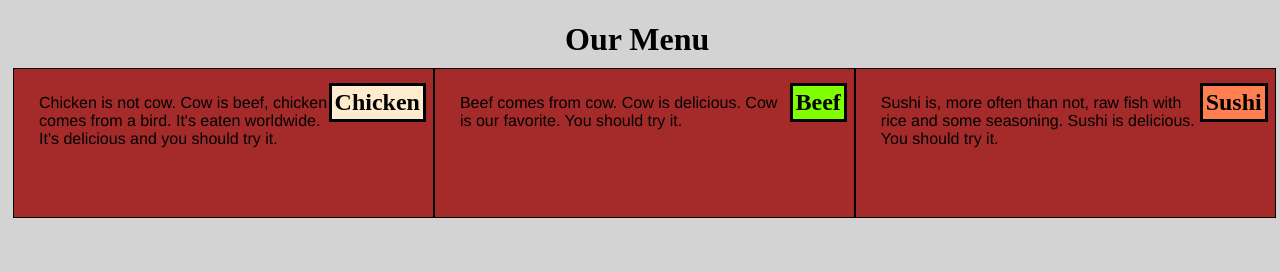
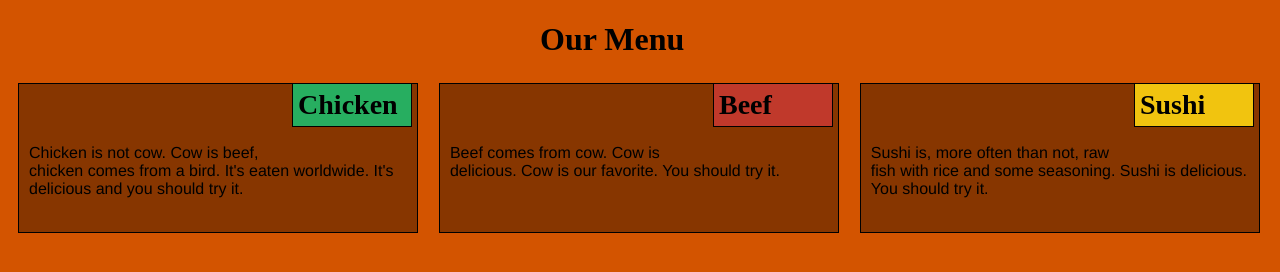
Before and after one commit to Hatchytt/courseraCoursework, a plain HTML site: page index.html in a window 1280 px wide. Drawn offline with Linux system fonts and the light colour scheme.

Commit message:
assignment complete

```diff
--- a/css/styles.css
+++ b/css/styles.css
@@ -1,42 +1,53 @@
 body {
-	background-color: lightgray;
+	background-color: #D35400;
+}
+
+.row {
+  width: 100%;
 }
 
 h1 {
-  margin-bottom: 5px;
-  width: 150px;
+  width: 200px;
+  font-size: 200%;
+  margin-bottom: 25px;
   margin-right: auto;
   margin-left: auto;
 }
 
 h2 {
-  border: 3px solid black;
-  padding: 3px;
+  width: 120px;
+  border: 1px solid black;
+  margin-top: 0px;
+  margin-right: 4%;
+  padding: 5px;
 	position: relative;
-  right: 3px;
+  font-size: 175%;
   float: right;
 }
 
 .t1 {
-  background-color: blanchedalmond;
+  background-color: #27AE60;
 }
 
 .t2 {
-  background-color: chartreuse;
+  background-color: #C0392B;
 }
 
 .t3 {
-  background-color: coral;
+  background-color: #F1C40F;
 }
 
 p {
   border: 1px solid black;
-  background-color: #A52A2A;
-  width: 100%;
+  background-color: #873600;
+  width: 95%;
   height: 150px;
-  padding: 25px;
-  margin-left: 5px;
-  margin-top: 5px;
+  padding-top: 60px;
+  padding-left: 10px;
+  padding-right: 10px;
+  margin-top: 0px;
+  margin-left: 10px;
   font-family: Helvetica;
+  font-size: 100%;
   color: black;
 }
--- a/index.html
+++ b/index.html
@@ -8,10 +8,6 @@
 
 * {
   box-sizing: border-box;
-}
-
-.row {
-  width: 100%;
 }
 
 @media (min-width: 992px) {
```
